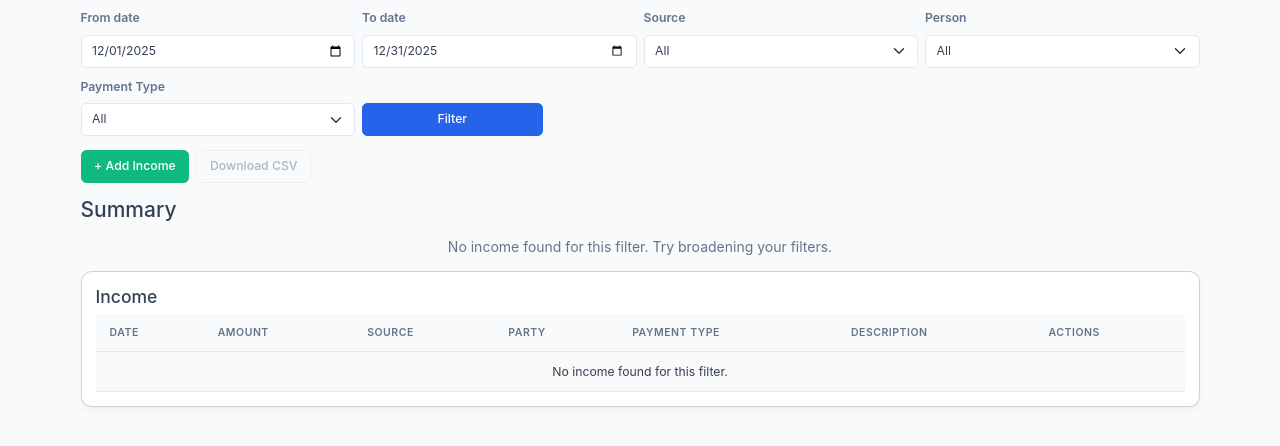
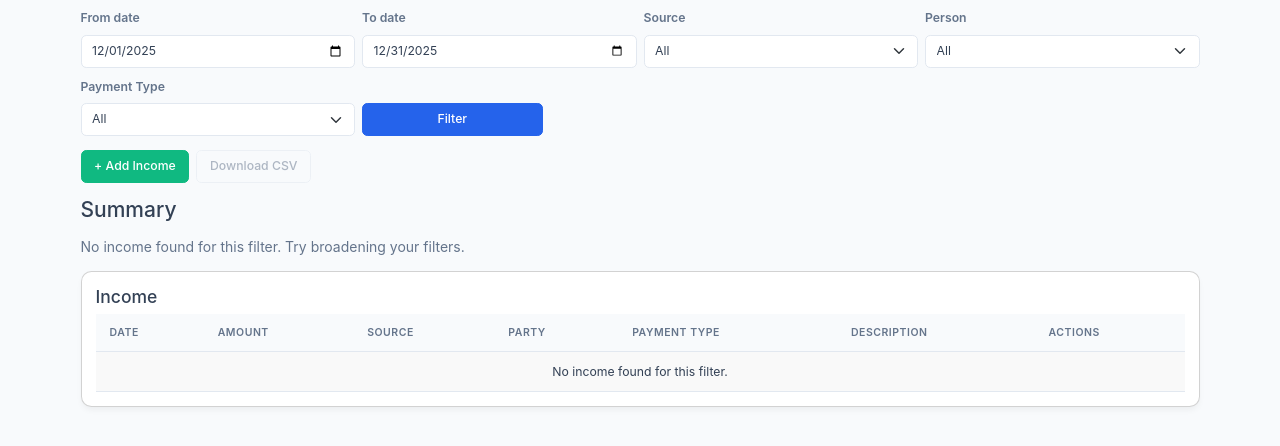
Before and after one commit to CDT-PRATEEK/Kharcha, a Django app: page /income/ in a window 1280 px wide. Shown: the part 178-624 px from the top of the page. Run offline with Django 5.2, Linux system fonts and the light colour scheme; the visitor is signed in with stand-in values (Sample User, id 1); data that the repository does not hold is empty.

Commit message:
text alignment

```diff
--- a/income/templates/income/income_list.html
+++ b/income/templates/income/income_list.html
@@ -142,7 +142,7 @@
       </div>
     </div>
   {% else %}
-    <p class="text-center text-secondary table-empty-msg">
+    <p class="text-secondary">
       No income found for this filter. Try broadening your filters.
     </p>
   {% endif %}
@@ -213,7 +213,7 @@
               </tr>
             {% empty %}
               <tr>
-                <td colspan="7" class="text-center text-secondary">
+                <td colspan="7" class="text-center text-secondary table-empty-msg">
                   No income found for this filter.
                 </td>
               </tr>
```
